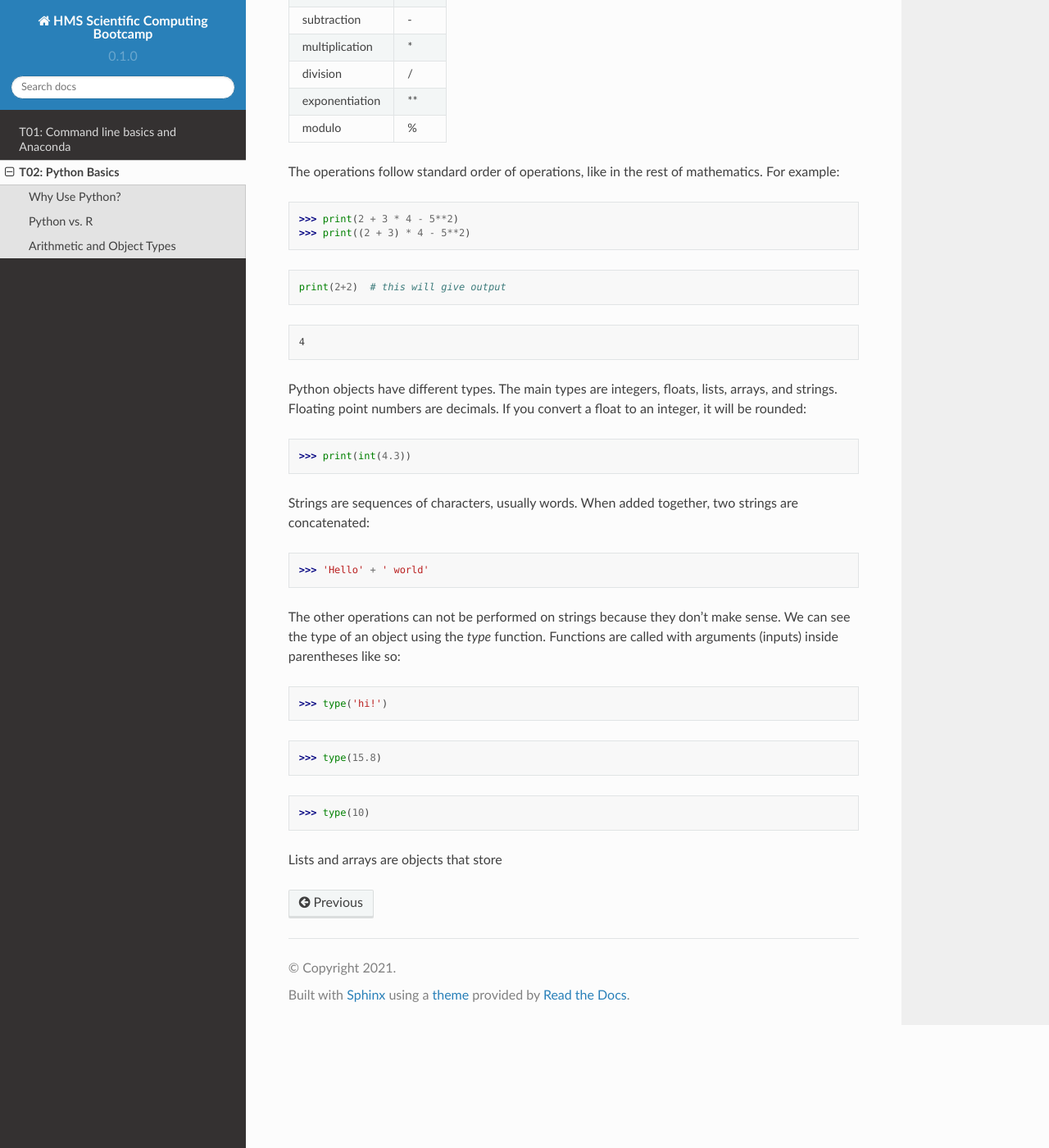
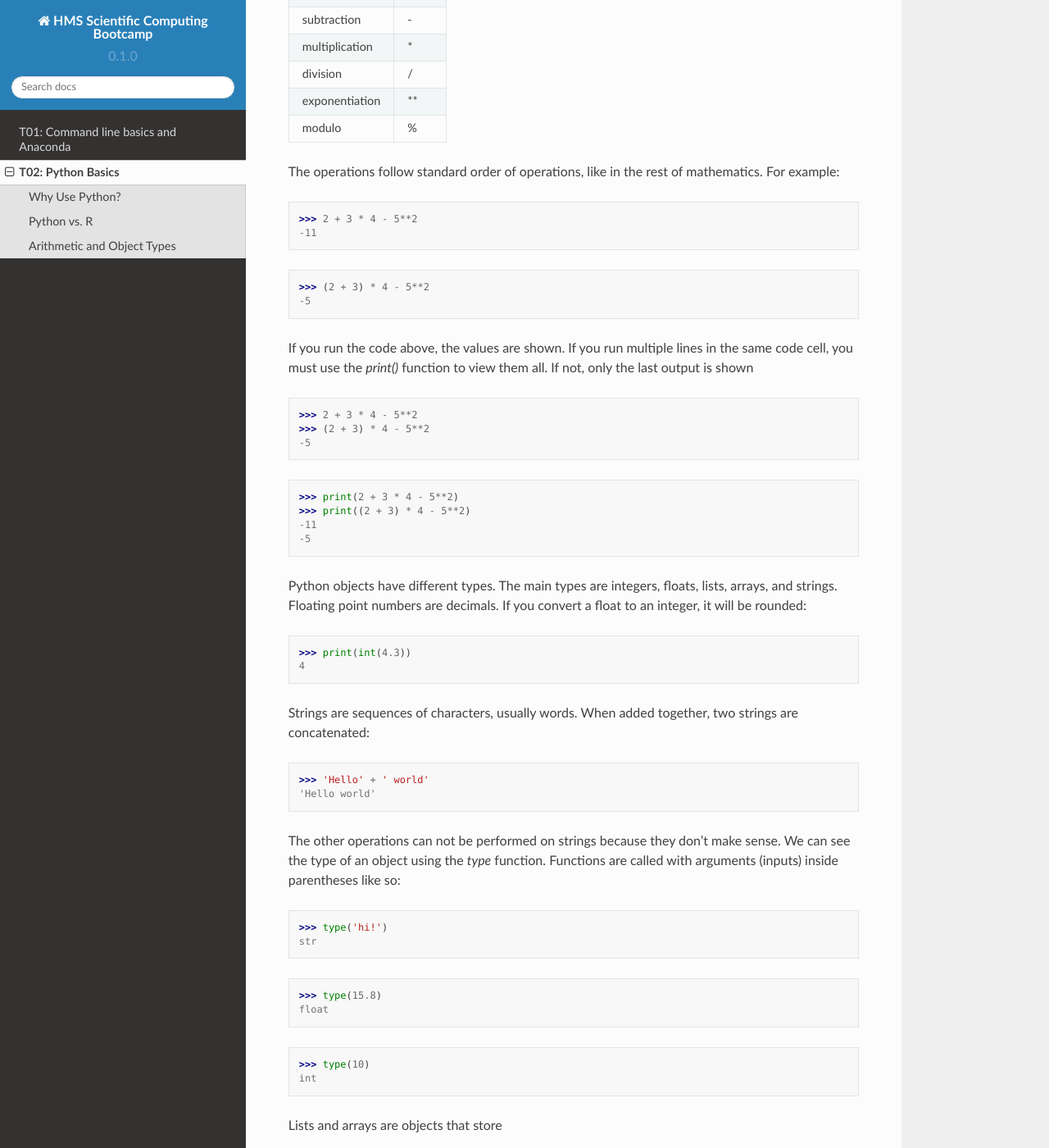
Before and after one commit to sanju99/hms_computing_bootcamp, a Sphinx documentation site: the page built from docs/source/t02.rst, in a window 1280 px wide and 1400 px high, scrolled down 713 px. Shown: the whole window at 82% size. Built offline with Sphinx 7.4.7 and the Read the Docs theme 2.0.0, drawn with Linux system fonts in a browser that asks for light colours.

Commit message:
Update t02.rst

```diff
--- a/docs/source/t02.rst
+++ b/docs/source/t02.rst
@@ -37,32 +37,48 @@ The operations follow standard order of operations, like in the rest of mathemat
 
 .. doctest::
 
-    >>> print(2 + 3 * 4 - 5**2)
-    >>> print((2 + 3) * 4 - 5**2)
+   >>> 2 + 3 * 4 - 5**2
+   -11
 
+.. doctest::
 
-.. testcode::
+   >>> (2 + 3) * 4 - 5**2
+   -5
 
-   print(2+2)  # this will give output
+If you run the code above, the values are shown. If you run multiple lines in the same code cell, you must use the `print()` function to view them all. If not, only the last output is shown
 
-.. testoutput::
+.. doctest::
 
-   4
+   >>> 2 + 3 * 4 - 5**2
+   >>> (2 + 3) * 4 - 5**2
+   -5
+
+.. doctest::
+
+   >>> print(2 + 3 * 4 - 5**2)
+   >>> print((2 + 3) * 4 - 5**2)
+   -11
+   -5
 
 Python objects have different types. The main types are integers, floats, lists, arrays, and strings. Floating point numbers are decimals. If you convert a float to an integer, it will be rounded:
 
 >>> print(int(4.3))
+4
 
 Strings are sequences of characters, usually words. When added together, two strings are concatenated:
 
 >>> 'Hello' + ' world'
+'Hello world'
 
 The other operations can not be performed on strings because they don't make sense. We can see the type of an object using the `type` function. Functions are called with arguments (inputs) inside parentheses like so:
 
 >>> type('hi!')
+str
 
 >>> type(15.8)
+float
 
 >>> type(10)
+int
 
 Lists and arrays are objects that store
```
